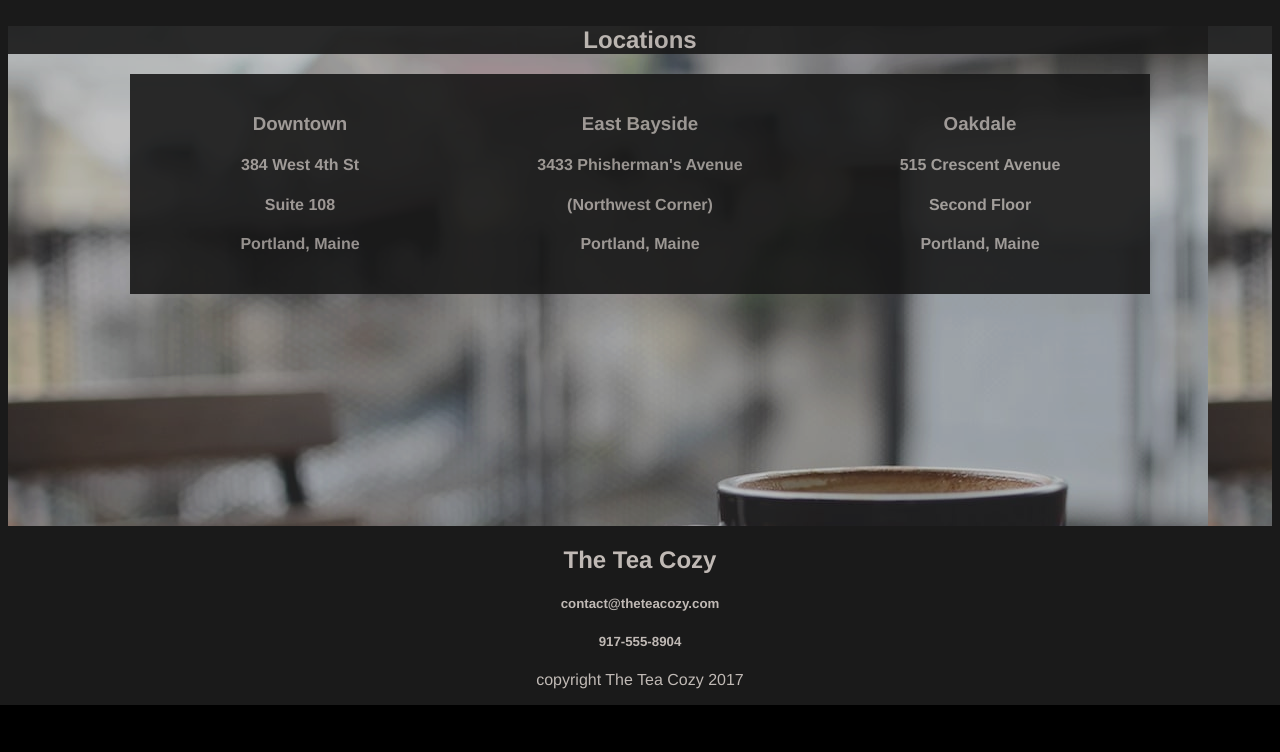
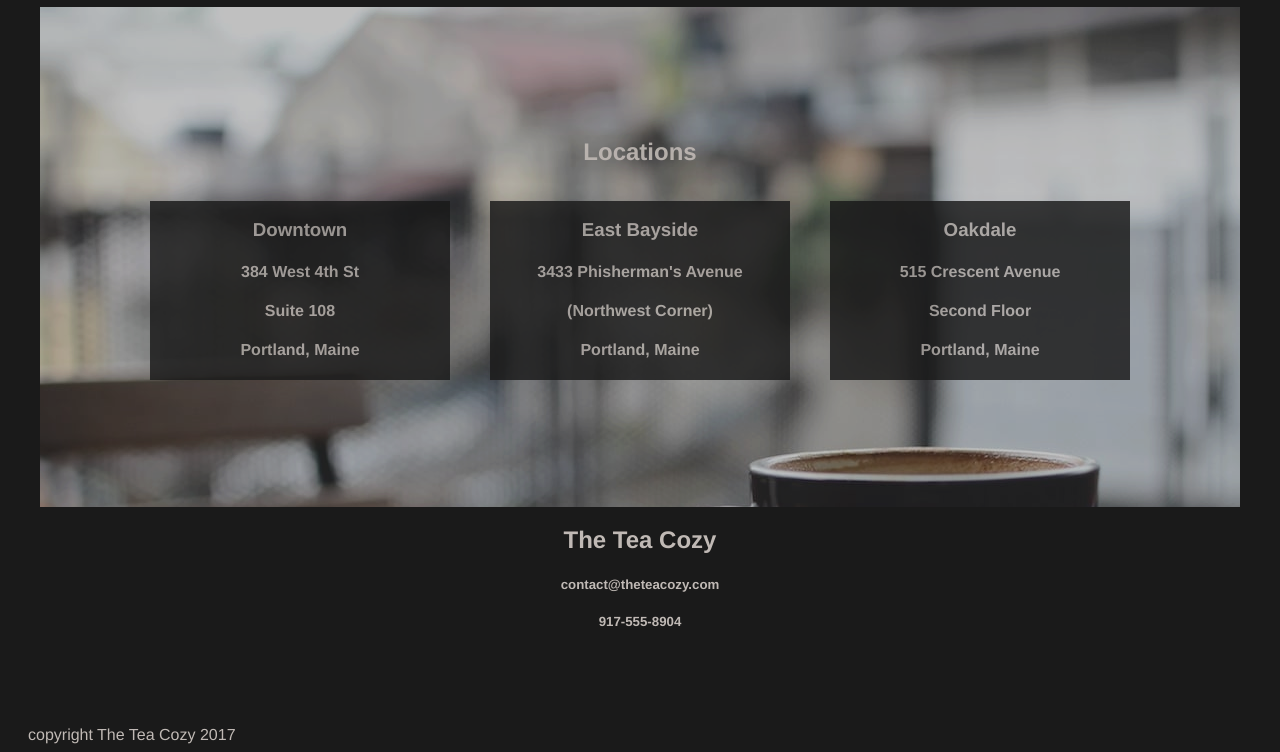
Before and after one commit to pickledbroccoli/teaCozy, a plain HTML site: page index.html in a window 1280 px wide. Shown: the part 1469-2221 px from the top of the page. Before the commit the page ends 2174 px from the top, so only its background shows below. Drawn offline with Linux system fonts and the light colour scheme.

Commit message:
update stylesheet

```diff
--- a/style.css
+++ b/style.css
@@ -30,9 +30,12 @@ nav {
     opacity: 0.9;
 }
 
+nav ul {
+    float: right;
+}
+
 nav li {
     display: inline-block;
-    float: right;
     margin: 15px;
 }
 
@@ -78,16 +81,34 @@ main {
 
 .locations {
     height: 500px;
+    width: 1200px;
+    margin: auto;
     background-image: url(./resources/img-locations-background.jpg);
+    background-size: cover;
+    align-content: center;
+}
+
+.locations h2 {
+    background: none;
 }
 
 .location-container {
+    background: none;
     display: inline-flex;
     justify-content: space-around;
 }
 
 .location-box {
     width: 300px;
-    margin: 20px;
+    margin: 15px 20px;
 
 }
+
+.contact {
+    height: 200px;
+}
+
+footer p{
+    text-align: left;
+    margin: 0 20px;
+}
```
